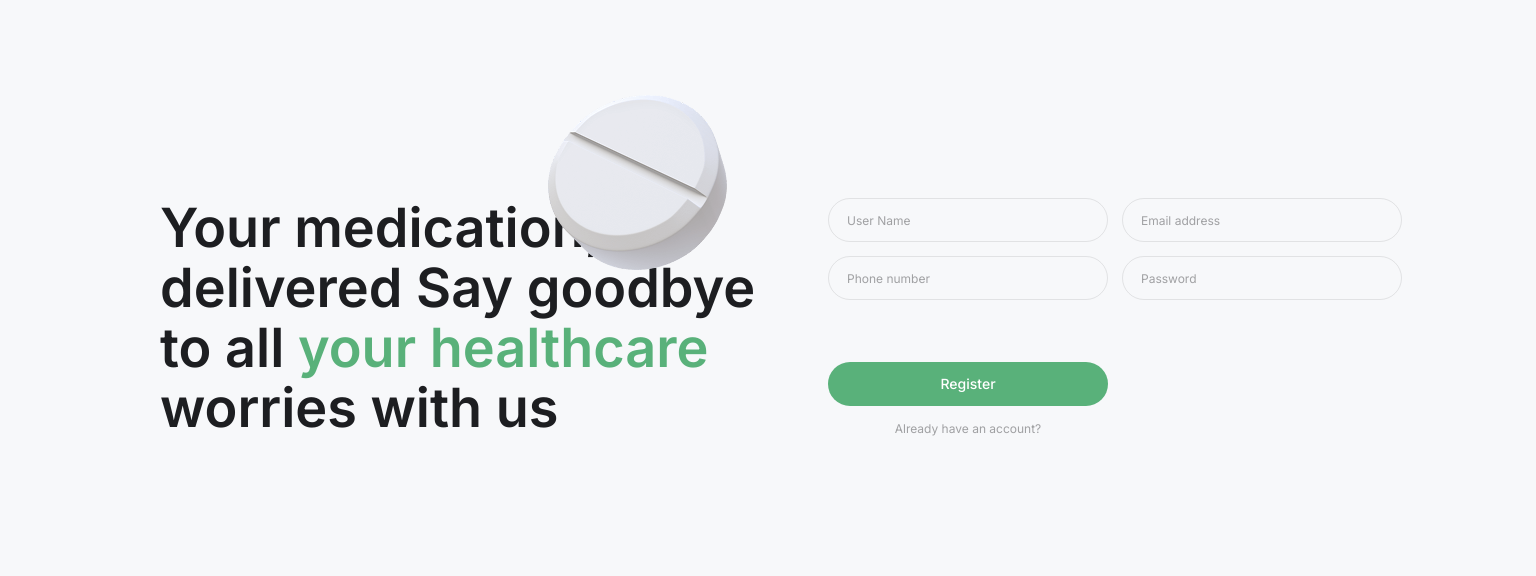
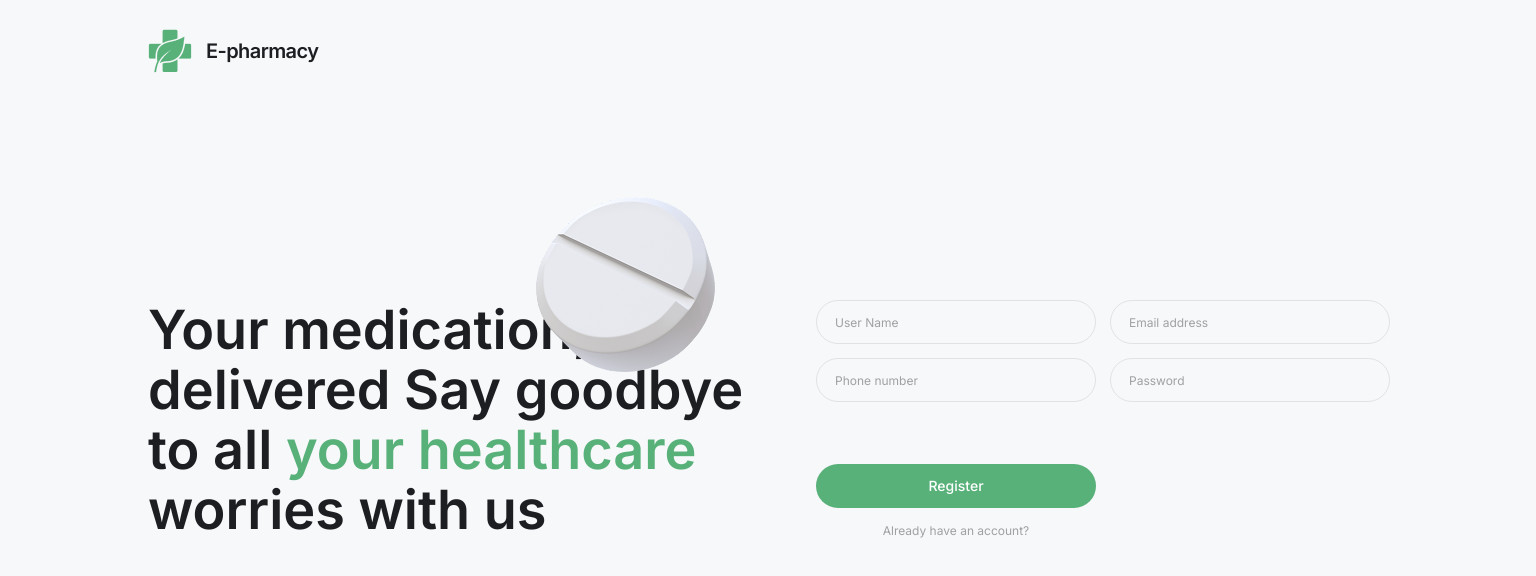
Before and after one commit to sh1xzyy/e-pharmacy-frontend, a React (Vite) app: page /register in a window 1536 px wide. Shown: the top 576 px of the page. Built offline with nearby package versions, Linux system fonts and the light colour scheme; no server answers.

Commit message:
add logoWrapper and add correct container and authCotnainer styles

```diff
--- a/src/modules/auth/HealthCareCard/HealthCareCard.jsx
+++ b/src/modules/auth/HealthCareCard/HealthCareCard.jsx
@@ -10,7 +10,7 @@ const HealthCareCard = () => {
       <picture>
         <source
           srcSet="/auth/pill-desktop@1x.png 1x, /auth/pill-desktop@2x.png 2x"
-          media="(min-width: 1280px)"
+          media="(min-width: 1440px)"
         />
         <source
           srcSet="/auth/pill-tablet@1x.png 1x, /auth/pill-tablet@2x.png 2x"
--- a/src/modules/auth/HealthCareCard/HealthCareCard.module.css
+++ b/src/modules/auth/HealthCareCard/HealthCareCard.module.css
@@ -37,7 +37,7 @@
   }
 }
 
-@media screen and (min-width: 1280px) {
+@media screen and (min-width: 1440px) {
   .card {
     margin-bottom: 0;
   }
--- /dev/null
+++ b/src/modules/auth/LogoWrapper/LogoWrapper.jsx
@@ -0,0 +1,11 @@
+import Logo from "../../../shared/ui/Logo/Logo";
+import css from "./LogoWrapper.module.css";
+const LogoWrapper = () => {
+  return (
+    <div className={css.logoWrapper}>
+      <Logo />
+    </div>
+  );
+};
+
+export default LogoWrapper;
--- /dev/null
+++ b/src/modules/auth/LogoWrapper/LogoWrapper.module.css
@@ -0,0 +1,15 @@
+.logoWrapper {
+  padding: 25px 0;
+}
+
+@media screen and (min-width: 768px) {
+  .logoWrapper {
+    padding: 28px 0;
+  }
+}
+
+@media screen and (min-width: 1440px) {
+  .logoWrapper {
+    padding: 29px 0;
+  }
+}
--- a/src/pages/LoginPage/LoginPage.jsx
+++ b/src/pages/LoginPage/LoginPage.jsx
@@ -1,10 +1,12 @@
 import HealthCareCard from "../../modules/auth/HealthCareCard/HealthCareCard";
 import LoginForm from "../../modules/auth/LoginForm/LoginForm";
+import LogoWrapper from "../../modules/auth/LogoWrapper/LogoWrapper";
 import css from "./LoginPage.module.css";
 
 const LoginPage = () => {
   return (
-    <div className="container">
+    <div className="authContainer">
+      <LogoWrapper />
       <div className={css.pageWrapper}>
         <HealthCareCard />
         <LoginForm />
--- a/src/pages/LoginPage/LoginPage.module.css
+++ b/src/pages/LoginPage/LoginPage.module.css
@@ -8,7 +8,7 @@
   }
 }
 
-@media screen and (min-width: 1280px) {
+@media screen and (min-width: 1440px) {
   .pageWrapper {
     padding: 198px 0 262px 0;
     display: grid;
--- a/src/pages/RegisterPage/RegisterPage.jsx
+++ b/src/pages/RegisterPage/RegisterPage.jsx
@@ -1,10 +1,12 @@
 import RegisterForm from "../../modules/auth/RegisterForm/RegisterForm";
 import HealthCareCard from "../../modules/auth/HealthCareCard/HealthCareCard";
 import css from "./RegisterPage.module.css";
+import LogoWrapper from "../../modules/auth/LogoWrapper/LogoWrapper";
 
 const RegisterPage = () => {
   return (
-    <div className="container">
+    <div className="authContainer">
+      <LogoWrapper />
       <div className={css.pageWrapper}>
         <HealthCareCard />
         <RegisterForm />
--- a/src/pages/RegisterPage/RegisterPage.module.css
+++ b/src/pages/RegisterPage/RegisterPage.module.css
@@ -8,7 +8,7 @@
   }
 }
 
-@media screen and (min-width: 1280px) {
+@media screen and (min-width: 1440px) {
   .pageWrapper {
     padding: 198px 0 262px 0;
     display: grid;
--- a/src/styles/index.css
+++ b/src/styles/index.css
@@ -91,21 +91,29 @@ select:focus {
   outline: none;
 }
 
-.container {
+.container,
+.authContainer {
   padding: 0 20px;
   margin: 0 auto;
   max-width: 375px;
 }
 
 @media screen and (min-width: 768px) {
-  .container {
+  .container,
+  .authContainer {
     padding: 0 32px;
     max-width: 768px;
   }
 }
 
-@media screen and (min-width: 1280px) {
-  .container {
-    max-width: 1280px;
+@media screen and (min-width: 1440px) {
+  .container,
+  .authContainer {
+    padding: 0 128px;
+    max-width: 1440px;
+  }
+
+  .authContainer {
+    padding: 0 100px;
   }
 }
```
